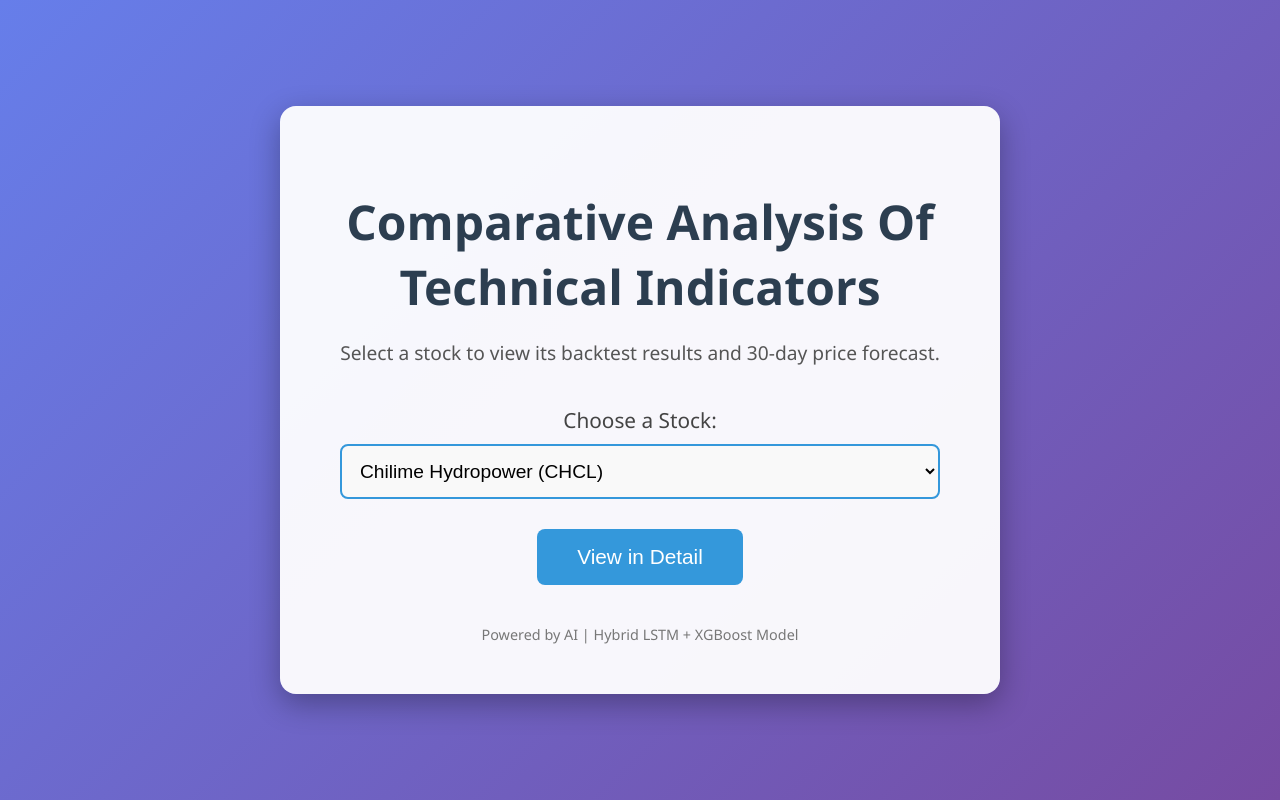
After one commit to chydeepak7/stock_market_prediction, a Django app: page / in a window 1280 px wide. The commit adds this page. Run offline with Django 5.2, Linux system fonts and the light colour scheme.

Commit message:
welcome page added

```diff
--- a/CATI/CATI/urls.py
+++ b/CATI/CATI/urls.py
@@ -17,8 +17,11 @@ Including another URLconf
 
 from django.contrib import admin
 from django.urls import path, include
+from app.views import *
 
 urlpatterns = [
+    path('', welcome_view,name='welcome'),
+    path('predict/', home_view, name='home'),
     path('app/', include('app.urls')),
     path("admin/", admin.site.urls),
 ]
--- a/CATI/app/services.py
+++ b/CATI/app/services.py
@@ -71,7 +71,7 @@ def create_sequences(data, seq_length=60):
         y.append(data[i, 3]) # Index 3 is Close price
     return np.array(X), np.array(y)
 
-def run_prediction_pipeline():
+def run_prediction_pipeline(stock_symbol='CHCL'):
     """
     Main function to be called from Django View.
     Runs the entire training and prediction process.
@@ -79,9 +79,9 @@ def run_prediction_pipeline():
     print("--- Starting Prediction Pipeline ---")
 
     # 1. Load Data
-    file_path = os.path.join(settings.BASE_DIR, 'saved_states', 'CHCL.xlsx')
+    file_path = os.path.join(settings.BASE_DIR, 'saved_states', f'{stock_symbol}.xlsx')
     if not os.path.exists(file_path):
-        return {"status": "error", "message": f"File not found at {file_path}"}
+        return {"status": "error", "message": f"File {stock_symbol}.xlsx not found at {file_path}"}
 
     df = pd.read_excel(file_path)
     df = df.iloc[::-1].reset_index(drop=True)
@@ -154,7 +154,7 @@ def run_prediction_pipeline():
     })
     print("running")
 
-    backtest_path = os.path.join(settings.BASE_DIR, 'backtest_results.xlsx')
+    backtest_path = os.path.join(settings.BASE_DIR, 'saved_states', f'{stock_symbol}_backtest_results.xlsx')
     backtest_df.to_excel(backtest_path, index=False, sheet_name='Backtest_Results')
 
     # 6. Future Forecasting (Next 30 Days)
@@ -195,8 +195,8 @@ def run_prediction_pipeline():
         'Predicted_Close_Price': unscaled_forecast
     })
 
-    forecast_path = os.path.join(settings.BASE_DIR, 'future_30_day_forecast.xlsx')
+    forecast_path = os.path.join(settings.BASE_DIR, 'saved_states', f'{stock_symbol}_future_30_day_forecast.xlsx')
     forecast_results_df.to_excel(forecast_path, index=False, sheet_name='Forecast')
 
-    print("Pipeline Complete. Files Saved.")
+    print(f"Pipeline Complete for {stock_symbol}. Files Saved.")
     return {"status": "success", "backtest_file": backtest_path, "forecast_file": forecast_path}
--- /dev/null
+++ b/CATI/app/templates/app/welcome.html
@@ -0,0 +1,118 @@
+<!DOCTYPE html>
+<html lang="en">
+  <head>
+    <meta charset="UTF-8" />
+    <meta name="viewport" content="width=device-width, initial-scale=1.0" />
+    <title>Stock Prediction Dashboard</title>
+    <style>
+      body {
+        font-family: 'Segoe UI', Tahoma, Geneva, Verdana, sans-serif;
+        margin: 0;
+        padding: 0;
+        background: linear-gradient(135deg, #667eea 0%, #764ba2 100%);
+        color: white;
+        min-height: 100vh;
+        display: flex;
+        align-items: center;
+        justify-content: center;
+      }
+
+      .welcome-container {
+        background: rgba(255, 255, 255, 0.95);
+        color: #333;
+        border-radius: 16px;
+        box-shadow: 0 10px 30px rgba(0, 0, 0, 0.3);
+        padding: 50px 60px;
+        text-align: center;
+        max-width: 600px;
+        width: 90%;
+      }
+
+      h1 {
+        font-size: 3rem;
+        margin-bottom: 20px;
+        color: #2c3e50;
+      }
+
+      p {
+        font-size: 1.2rem;
+        margin-bottom: 40px;
+        color: #555;
+      }
+
+      .form-group {
+        margin-bottom: 30px;
+      }
+
+      label {
+        font-size: 1.3rem;
+        margin-bottom: 10px;
+        display: block;
+        color: #444;
+      }
+
+      select {
+        width: 100%;
+        padding: 14px;
+        font-size: 1.2rem;
+        border: 2px solid #3498db;
+        border-radius: 8px;
+        background: #f9f9f9;
+        cursor: pointer;
+      }
+
+      button {
+        padding: 16px 40px;
+        font-size: 1.3rem;
+        background-color: #3498db;
+        color: white;
+        border: none;
+        border-radius: 8px;
+        cursor: pointer;
+        transition: all 0.3s ease;
+      }
+
+      button:hover {
+        background-color: #2980b9;
+        transform: translateY(-2px);
+      }
+
+      .footer {
+        margin-top: 40px;
+        font-size: 0.9rem;
+        color: #777;
+      }
+
+      @media (max-width: 768px) {
+        h1 { font-size: 2.4rem; }
+        button { width: 100%; }
+      }
+    </style>
+  </head>
+  <body>
+    <div class="welcome-container">
+      <h1>Comparative Analysis Of Technical Indicators</h1>
+      <p>Select a stock to view its backtest results and 30-day price forecast.</p>
+
+      <form method="post">
+        {% csrf_token %}
+        <div class="form-group">
+          <label for="stock">Choose a Stock:</label>
+          <select name="stock" id="stock">
+            {% for value, label in stocks %}
+              <option value="{{ value }}" {% if value == selected_stock %}selected{% endif %}>
+                {{ label }}
+              </option>
+            {% endfor %}
+          </select>
+        </div>
+
+        <button type="submit">View in Detail</button>
+      </form>
+
+      <div class="footer">
+        Powered by AI | Hybrid LSTM + XGBoost Model
+      </div>
+    </div>
+  </body>
+</html>
--- a/CATI/app/urls.py
+++ b/CATI/app/urls.py
@@ -4,7 +4,7 @@ from . import views
 urlpatterns = [
 
     # path('model/', views.trigger_training_view, name='model'),
-    path('', views.home_view, name='home'),
+
     path('backtest/', views.backtest_view, name='backtest'),
     path('forecast/', views.forecast_view, name='forecast'),
 ]
--- a/CATI/app/views.py
+++ b/CATI/app/views.py
@@ -102,14 +102,16 @@ from .services import run_prediction_pipeline # Import the function we just made
 #     return render(request, 'app/app.html', context)
 
 def home_view(request):
+    stock = request.GET.get('stock', 'CHCL')
     context = {
         'chart_image': None,
         'forecast_chart': None,
+        'stock_symbol': stock,
     }
 
     # Correct paths inside saved_states folder
-    backtest_path = os.path.join(settings.BASE_DIR, 'saved_states', 'backtest_results.xlsx')
-    forecast_path = os.path.join(settings.BASE_DIR, 'saved_states', 'future_30_day_forecast.xlsx')
+    backtest_path = os.path.join(settings.BASE_DIR, 'saved_states', f'{stock}_backtest_results.xlsx')
+    forecast_path = os.path.join(settings.BASE_DIR, 'saved_states', f'{stock}_future_30_day_forecast.xlsx')
 
     # Load Backtest Chart
     if os.path.exists(backtest_path):
@@ -134,22 +136,45 @@ def home_view(request):
     # Handle Model Training (only on valid POST)
     if request.method == "POST" and request.POST.get('train_model'):
         try:
-            messages.info(request, "Training started... This may take 30–90 seconds.")
-            result = run_prediction_pipeline()
+            messages.info(request, f"Training started for {stock}... This may take 30–90 seconds.")
+            result = run_prediction_pipeline(stock_symbol=stock)
 
             if result['status'] == 'success':
-                messages.success(request, "Model trained successfully! Charts updated below.")
+                messages.success(request,f"{stock} Model trained successfully! Charts updated below.")
             else:
                 messages.error(request, result.get('message', 'Training failed.'))
         except Exception as e:
-            messages.error(request, f"Training error: {str(e)}")
+            messages.error(request, f"Training error for {stock}: {str(e)}")
 
         # Prevent re-submission and infinite loop
-        return redirect('home')
+        return redirect(f'/predict/?stock={stock}')
 
     return render(request, 'app/app.html', context)
 
+def welcome_view(request):
+    """
+    Welcome page with stock selection dropdown.
+    """
+    stocks = [
+        ('CHCL', 'Chilime Hydropower (CHCL)'),
+        ('NABIL', 'Nabil Bank (NABIL)'),
+        ('NTC', 'Nepal Telecom (NTC)'),
+        ('UPPER', 'Upper Tamakoshi (UPPER)'),
+        # Add more stocks here as needed
+    ]
 
+    context = {
+        'stocks': stocks,
+        'selected_stock': request.GET.get('stock', 'CHCL'),  # Default to CHCL
+    }
+
+    if request.method == "POST":
+        selected_stock = request.POST.get('stock')
+        if selected_stock:
+            # Redirect to the prediction page with stock as query param
+            return redirect(f'/predict/?stock={selected_stock}')
+
+    return render(request, 'app/welcome.html', context)
 
 def generate_chart_image(df, chart_type='backtest'):
     """
```
Also changed, not shown: CATI/app/templates/app/app.html (+5 -3 lines), 2 other files.
